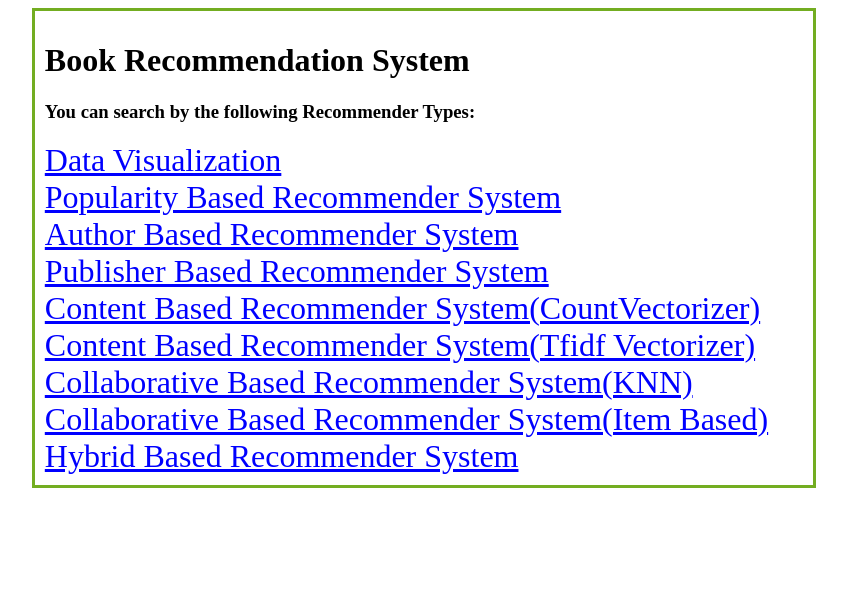
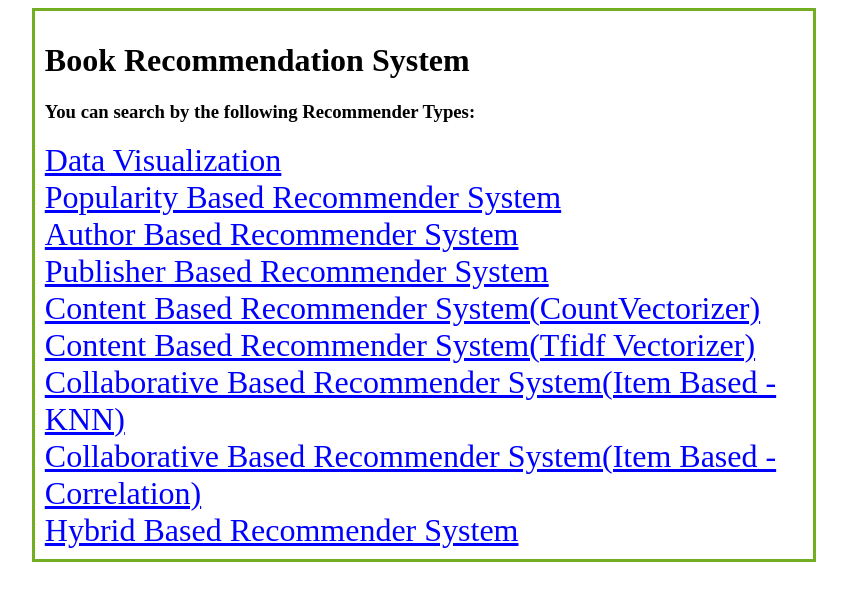
Before and after one commit to Gajam-Anurag/cmpe255-spring22-project, a Flask app: page / in a window 1280 px wide. Shown: the top 601 px of the page, without its empty margins (216-1063 px from the left). Run offline with Flask 2, Linux system fonts and the light colour scheme; parts of the project's set-up code (start-up, migrations or seed data) failed here and were passed over.

Commit message:
Latest changes

```diff
--- a/src/flaskr/app.py
+++ b/src/flaskr/app.py
@@ -110,11 +110,11 @@ def create_app(test_config=None):
     @app.route('/collaborativeItem', methods = ["POST","GET"])
     def collaborataive_item():
         if request.method == 'GET':
-            return render_template('listbased.html')
+            return render_template('correlation.html')
         elif request.method == 'POST':
-            book_name = request.form['listName']
+            book_name = request.form['ItemName']
             result = model.collabarative_item_based(book_name)
-            return render_template('listbased.html', result=result, book_name=book_name)
+            return render_template('correlation.html', result=result, book_name=book_name)
 
     @app.route('/hybridApproach', methods = ['POST','GET'])
     def hybrid_approach():
--- a/src/flaskr/templates/listbased.html
+++ b/src/flaskr/templates/correlation.html
@@ -67,12 +67,12 @@
           </ul>
 
     <div class ="center">
-    <h1> Collaborative Based Recommender System(Item Based)</h1>
+    <h1> Collaborative Based Recommender System(Item Based - Correlation)</h1>
     <h2>Search by book name: </h2>
     <form  method="POST">
         <div>
-            <label for="listName">Enter the Book Name:</label>
-            <input type="text" id="listName" name="listName">
+            <label for="ItemName">Enter the Book Name:</label>
+            <input type="text" id="ItemName" name="ItemName">
             <br>
             <input type="submit" value="Search">
         </div>
--- a/src/flaskr/templates/home.html
+++ b/src/flaskr/templates/home.html
@@ -29,8 +29,8 @@
         <a href ="/popularBasedPublisher"> Publisher Based Recommender System</a><br>
         <a href ="/contentBasedCount"> Content Based Recommender System(CountVectorizer)</a><br>
         <a href ="/contentBasedTfidf"> Content Based Recommender System(Tfidf Vectorizer)</a><br>
-        <a href ="/collaborativeKnn"> Collaborative Based Recommender System(KNN)</a><br>
-        <a href ="/collaborativeItem"> Collaborative Based Recommender System(Item Based)</a><br>
+        <a href ="/collaborativeKnn"> Collaborative Based Recommender System(Item Based - KNN)</a><br>
+        <a href ="/collaborativeItem"> Collaborative Based Recommender System(Item Based - Correlation)</a><br>
         <a href ="/hybridApproach"> Hybrid Based Recommender System</a>
     </div>
 
--- a/src/flaskr/templates/knn.html
+++ b/src/flaskr/templates/knn.html
@@ -67,7 +67,7 @@
           </ul>
 
     <div class ="center">
-    <h1>Collaborative Based Recommender System(KNN)</h1>
+    <h1>Collaborative Based Recommender System(Item Based - KNN)</h1>
     <h2>Search by book name: </h2>
     <form  method="POST">
         <div>
```
